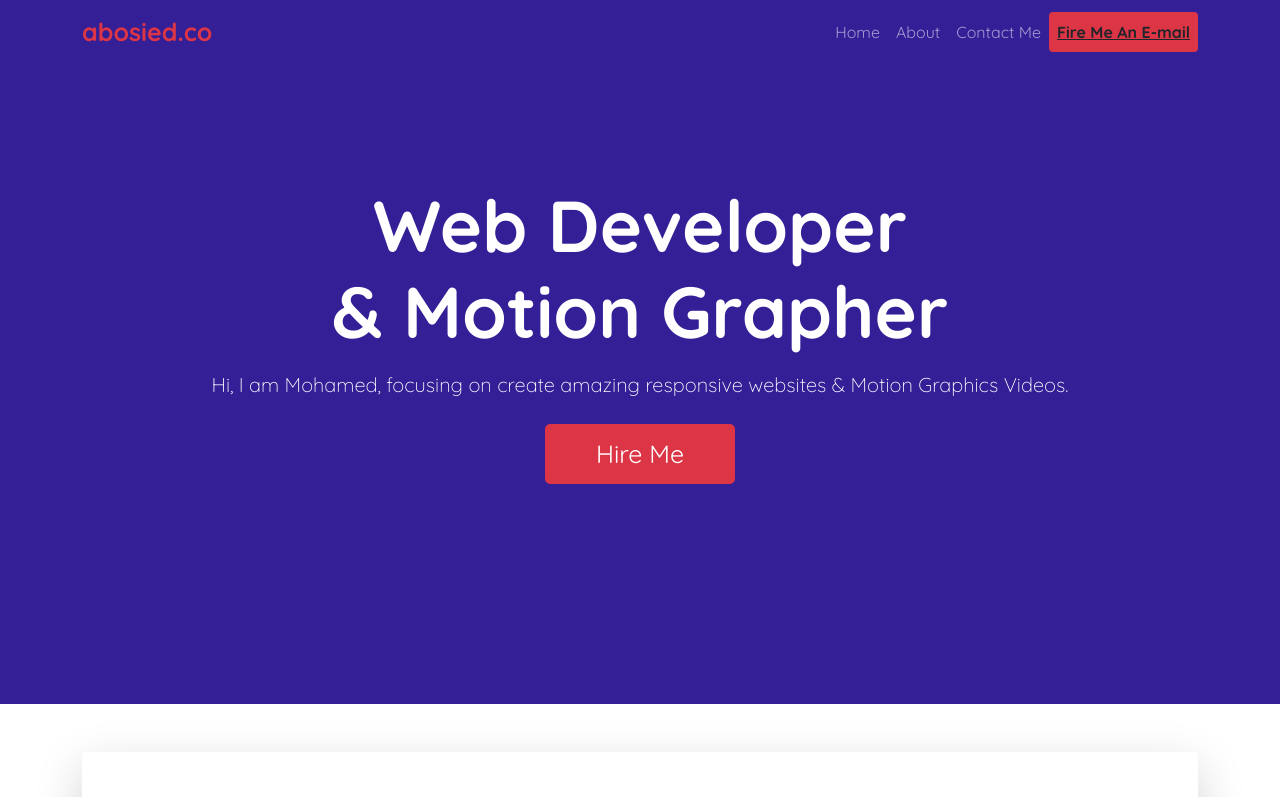
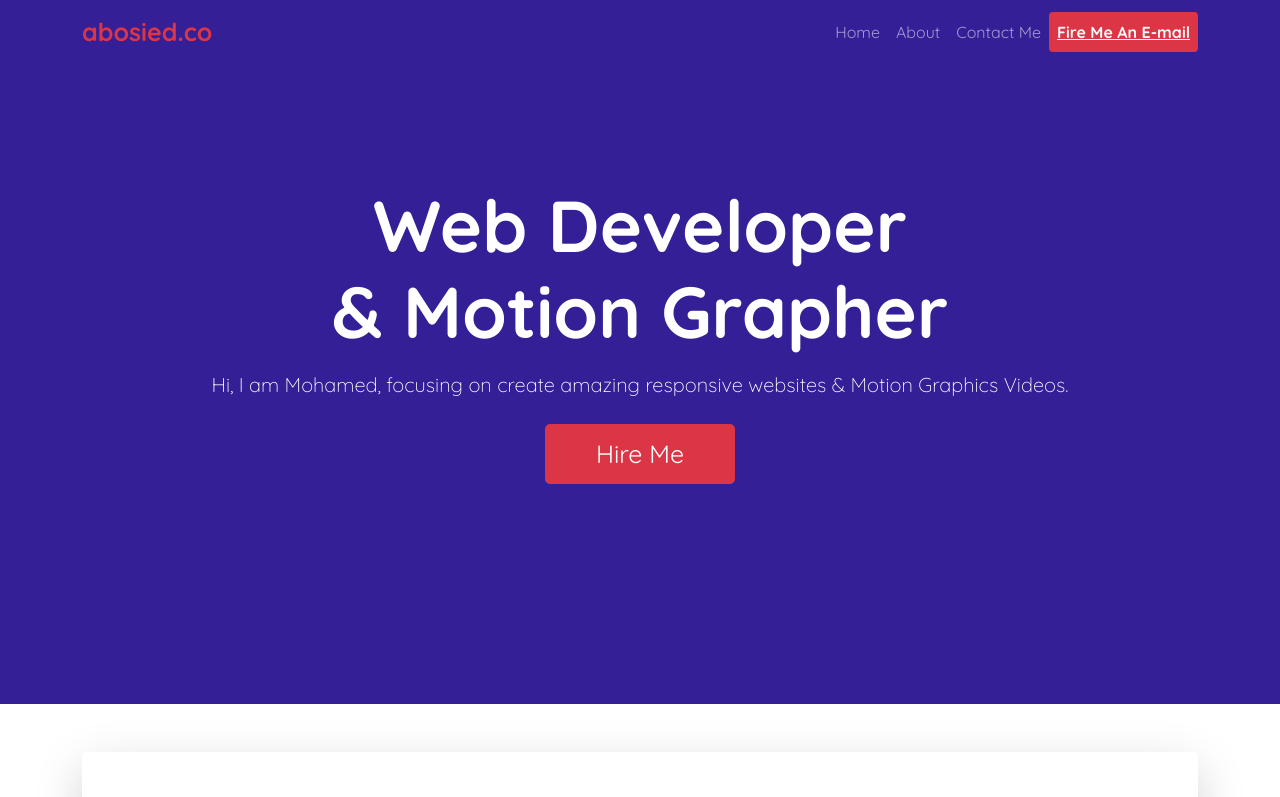
Before and after one commit to mohamedabosied/abosiedco, a plain HTML site: page index.html in a window 1280 px wide. Shown: the top 797 px of the page. Drawn offline with Linux system fonts and the light colour scheme; a script that the page names is missing.

Commit message:
Update index.html

```diff
--- a/index.html
+++ b/index.html
@@ -32,7 +32,7 @@
                         <a class="nav-link px-2" href="#contact">Contact Me</a>
                     </li>
                     <li class="nav-item">
-                        <a class="nav-link px-2 text-dark text-decoration-underline bg-danger rounded" style="font-weight: bold;" href="#contact">Fire Me An E-mail</a>
+                        <a class="nav-link px-2 text-light text-decoration-underline bg-danger rounded" style="font-weight: bold;" href="#contact">Fire Me An E-mail</a>
                     </li>
                 </ul>
             </div>
```
